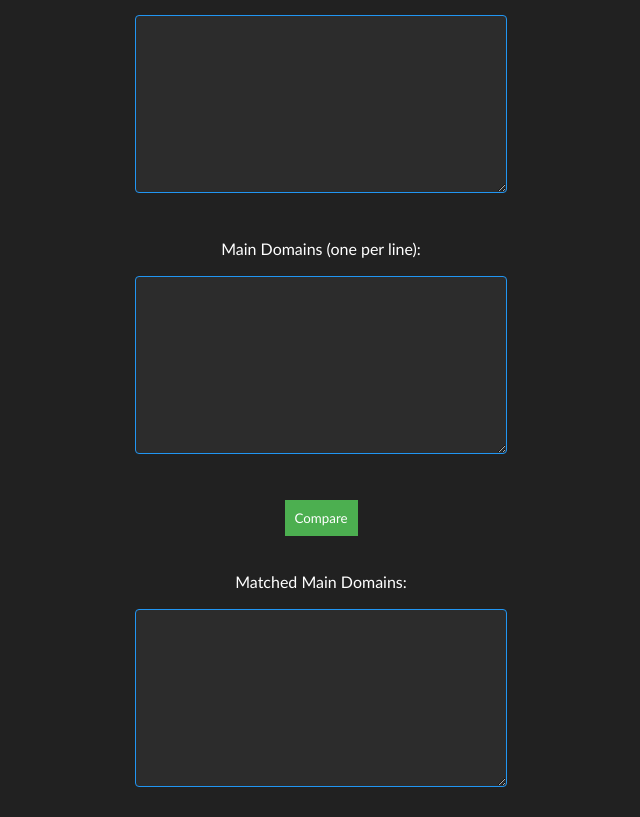
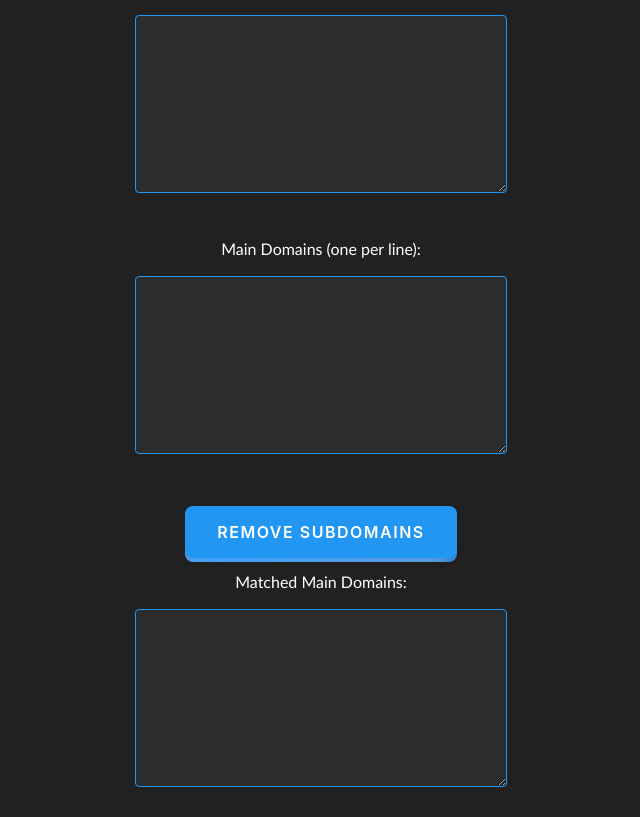
Before and after one commit to gladiatordesign1/remove-subs.github.io, a plain HTML site: page index.html in a window 1280 px wide. Shown: the part 124-941 px from the top of the page, without its empty margins (319-959 px from the left). Drawn offline with Linux system fonts and the light colour scheme.

Commit message:
Update index.html

```diff
--- a/index.html
+++ b/index.html
@@ -12,7 +12,17 @@
     <label for="maindomains">Main Domains (one per line):</label><br>
     <textarea id="maindomains" rows="10" cols="50"></textarea><br><br>
 
-    <button onclick="compareDomains()">Compare</button><br><br>
+
+	  <button onclick="compareDomains()" class="pushable">
+        <span class="shadow"></span>
+        <span class="edge"></span>
+        <span class="front">
+          Remove subdomains
+        </span>
+    </button>
+
+
+
 
     <label for="result">Matched Main Domains:</label><br>
     <textarea id="result" rows="10" cols="50" readonly></textarea>
```
